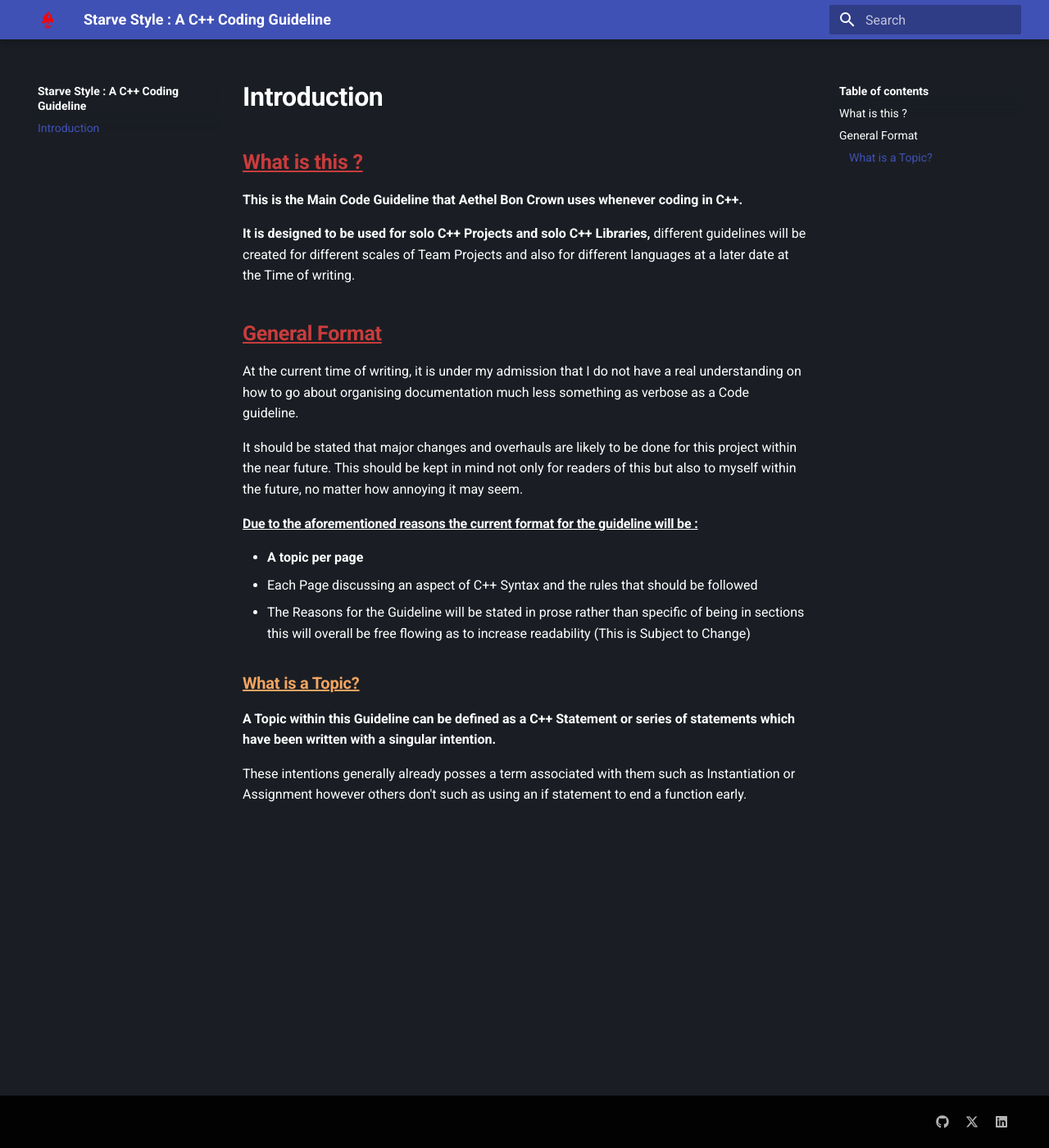
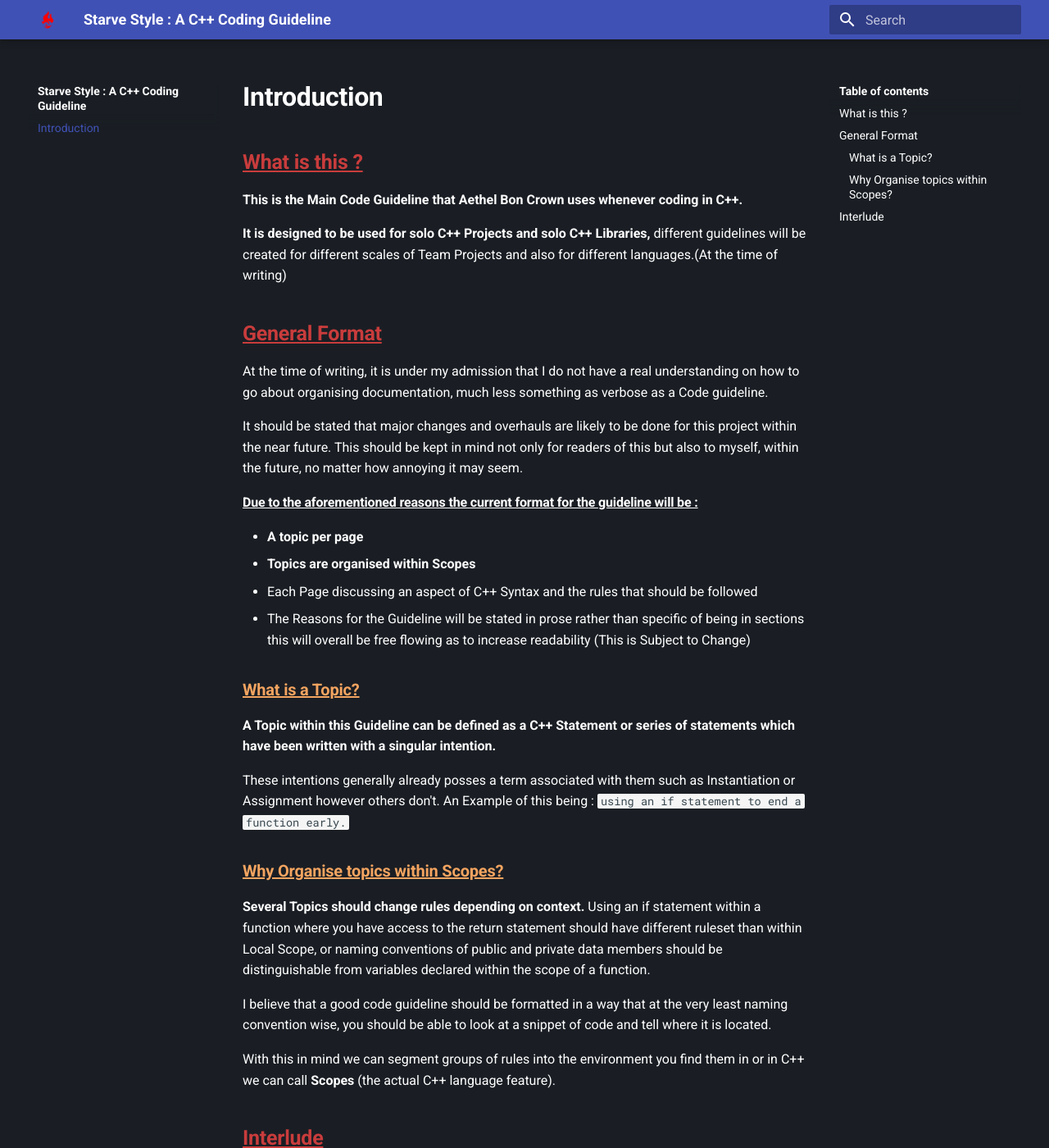
Before and after one commit to Belphonz/Starve-Style, an MkDocs documentation site: the page built from docs/index.md, in a window 1280 px wide and 1400 px high. Shown: the whole window at 82% size. Built offline with MkDocs 1.6.1 and Material for MkDocs 9.7.7, drawn with Linux system fonts in a browser that asks for light colours; some of the changed text lies outside the part shown.

Commit message:
vault backup: 2024-10-20 00:42:02

```diff
--- a/docs/index.md
+++ b/docs/index.md
@@ -4,18 +4,19 @@
 
 **This is the Main Code Guideline that Aethel Bon Crown uses whenever coding in C++.**
 
-**It is designed to be used for solo C++ Projects and solo C++ Libraries,** different guidelines will be created for different scales of Team Projects and also for different languages at a later date at the Time of writing.
+**It is designed to be used for solo C++ Projects and solo C++ Libraries,** different guidelines will be created for different scales of Team Projects and also for different languages.(At the time of writing)
 
 ## <u>General Format</u>
 
-At the current time of writing, it is under my admission that I do not have a real understanding on how to go about organising documentation much less something as verbose as a Code guideline.
+At the time of writing, it is under my admission that I do not have a real understanding on how to go about organising documentation, much less something as verbose as a Code guideline.
 
 It should be stated that major changes and overhauls are likely to be done for this project within the near future.
-This should be kept in mind not only for readers of this but also to myself within the future, no matter how annoying it may seem.
+This should be kept in mind not only for readers of this but also to myself, within the future, no matter how annoying it may seem.
 
 #### <u>Due to the aforementioned reasons the current format for the guideline will be :</u>
 
 - **A topic per page**
+- **Topics are organised within Scopes**
 - Each Page discussing an aspect of C++ Syntax and the rules that should be followed
 - The Reasons for the Guideline will be stated in prose rather than specific of being in sections this will overall be free flowing as to increase readability (This is Subject to Change)
 
@@ -23,4 +24,19 @@ This should be kept in mind not only for readers of this but also to myself with
 
 **A Topic within this Guideline can be defined as a C++ Statement or series of statements which have been written with a singular intention.**
 
-These intentions generally already posses a term associated with them such as Instantiation or Assignment however others don't such as using an if statement to end a function early.
+These intentions generally already posses a term associated with them such as Instantiation or Assignment however others don't.
+An Example of this being : `using an if statement to end a function early.`
+
+### <u>Why Organise topics within Scopes?</u>
+
+**Several Topics should change rules depending on context.**
+Using an if statement within a function where you have access to the return statement should have different ruleset than within Local Scope, or naming conventions of public and private data members should be distinguishable from variables declared within the scope of a function.
+
+I believe that a good code guideline should be formatted in a way that at the very least naming convention wise, you should be able to look at a snippet of code and tell where it is located.
+
+With this in mind we can segment groups of rules into the environment you find them in or in C++ we can call **Scopes** (the actual C++ language feature).
+
+## <u>Interlude</u>
+
+With all this in mind, I hope whoever finds this is able to read this to completion.
+As of writing the Guideline is incomplete and even when it reaches a level where it's more to put together, I will most likely keep adding small experts here and there, I still am not fully sure if I should add a Topic on commenting code, but it should be naturally addable to relevant topics.
```
